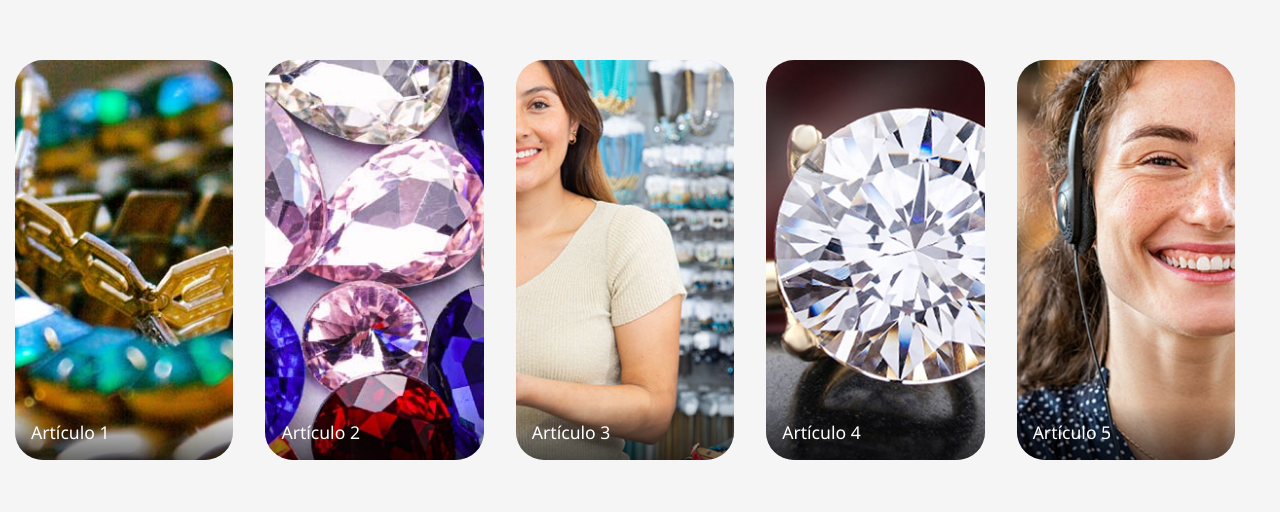
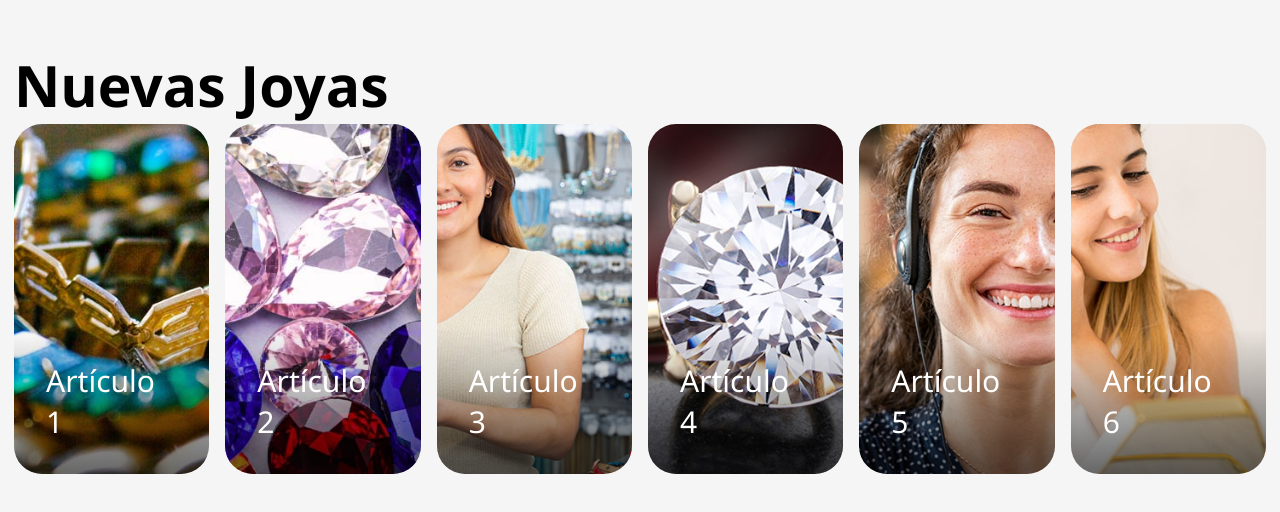
Before and after one commit to MatYanez/pruebas, a plain HTML site: page index.html in a window 1280 px wide. Shown: the part 140-652 px from the top of the page. Drawn offline with Linux system fonts and the light colour scheme; files whose address does not match are found by name.

Commit message:
Update index.html

```diff
--- a/index.html
+++ b/index.html
@@ -3,12 +3,16 @@
 <head>
   <meta charset="UTF-8" />
   <meta name="viewport" content="width=device-width, initial-scale=1.0" />
-  <title>Hero Carousel MD3 Corregido</title>
+  <link rel="stylesheet" href="https://cdnjs.cloudflare.com/ajax/libs/font-awesome/4.7.0/css/font-awesome.min.css">
+
+  <title>Hero Carousel MD3 Ajustado</title>
   <style>
     * { box-sizing: border-box; margin: 0; padding: 0; }
 
     :root {
       --radius: 28px;
+      --gap: 16px;
+      --t-card:30px; /*titulo de cards*/
     }
 
     body {
@@ -24,9 +28,8 @@
       position: relative;
       overflow: hidden;
       width: 100%;
-      height: 400px;
+      height: 350px;
       margin: 0 auto;
-      padding: 0px 14px 0px 0px;
     }
 
     .carrusel {
@@ -36,25 +39,25 @@
 
     .carousel-track {
       display: flex;
+      gap: var(--gap);
       transition: transform 600ms cubic-bezier(0.22, 1, 0.36, 1);
       height: 100%;
       scroll-snap-type: x mandatory;
       scroll-behavior: smooth;
-      padding: 0rem 1px;
     }
 
     .card {
       position: relative;
       flex: 0 0 80%;
-      margin-right: 1rem;
       border-radius: var(--radius);
       overflow: hidden;
       background: #ddd;
       transition: flex 0.5s ease-in-out;
+      cursor: pointer;
     }
 
     .card.next {
-      flex: 0 0 20%;
+      flex: 0 0 15%;
     }
 
     .card img {
@@ -62,57 +65,136 @@
       height: 100%;
       object-fit: cover;
       object-position: center;
-      pointer-events: none; /* Muy importante: permite que el swipe pase a la tarjeta */
+      pointer-events: none;
     }
 
-    .card .overlay {
+    .overlay {
       position: absolute;
       bottom: 0;
       width: 100%;
       background: linear-gradient(to top, rgba(0,0,0,0.6), transparent);
       color: white;
-      padding: 1rem;
-      font-size: 1.1rem;
-      pointer-events: none; /* Igual, el swipe debe pasar a la tarjeta */
+      padding: 2rem;
+      font-size: var(--t-card);
+      pointer-events: none;
+      transition: opacity 0.3s ease;
+      opacity: 1;
+
     }
 
-    @media (min-width: 768px) {
+    .icon-arrow {
+  opacity: 0;
+
+}
+
+
+
+
+
+
+
+
+
+
+
+    @media (max-width: 967px) {
+  .card.next .overlay,
+  .card:not(.active) .overlay {
+    opacity: 0;
+  }
+}
+
+@media (max-width: 967px) {
+  .card.next {
+      flex: 0 0 17%;
+    }
+    }
+
+
+    @media (min-width: 968px) {
   .carousel {
     padding-left: 0;
   }
   .carousel-track {
-        gap: 1rem;
+    gap: var(--gap);
   }
   .card, .card.next {
     flex: 1 1 0%;
   }
+  .overlay {
+    opacity: 1 !important;
   }
+  .card img {
+    transition: transform 0.8s ease;
+
+  }
+  .card:hover img {
+    transform: scale(1.2);
+  }
+  .icon-arrow {
+  opacity: 0;
+  transform: translateX(-5px);
+  display: inline-block;
+  transition: opacity 0.3s ease, transform 0.3s ease;
+}
+
+.card:hover .icon-arrow {
+  opacity: 1;
+  transform: translateX(0);
+}
+.text{
+  display: flex;
+  justify-content: space-between;
+  align-items: center;
+}
+}
+
+
+
+
   </style>
 </head>
 <body>
 
 <section class="carrusel">
+  <h1 style="font-size: 57px;">Nuevas Joyas</h1>
   <div class="carousel" id="carousel">
     <div class="carousel-track" id="track">
       <div class="card active">
-        <img src="img/blog-139.jpg" alt="">
-        <div class="overlay">Artículo 1</div>
+        <img src="/HOME/img/blog-139.jpg" alt="">
+        <div class="overlay">
+          <div class="text">Artículo 1 <i class="fa fa-angle-right icon-arrow"></i></div>
+        </div>
       </div>
       <div class="card next">
-        <img src="img/blog-140.jpg" alt="">
-        <div class="overlay">Artículo 2</div>
+        <img src="/HOME/img/blog-140.jpg" alt="">
+        <div class="overlay">
+          <div class="text">Artículo 2 <i class="fa fa-angle-right icon-arrow"></i></div>
+        </div>
       </div>
       <div class="card">
-        <img src="img/blog-141.jpg" alt="">
-        <div class="overlay">Artículo 3</div>
+        <img src="/HOME/img/blog-141.jpg" alt="">
+        <div class="overlay">
+          <div class="text">Artículo 3 <i class="fa fa-angle-right icon-arrow"></i></div>
+        </div>
       </div>
       <div class="card">
-        <img src="img/blog-142.jpg" alt="">
-        <div class="overlay">Artículo 4</div>
+        <img src="/HOME/img/blog-142.jpg" alt="">
+        <div class="overlay">
+          <div class="text">Artículo 4 <i class="fa fa-angle-right icon-arrow"></i></div>
+        </div>
       </div>
       <div class="card">
-        <img src="img/blog-143.jpg" alt="">
-        <div class="overlay">Artículo 5</div>
+        <img src="/HOME/img/blog-143.jpg" alt="">
+        <div class="overlay">
+   <div class="text">Artículo 5 <i class="fa fa-angle-right icon-arrow"></i></div>
+        </div>
+      </div>
+      <div class="card">
+        <img src="/HOME/img/blog-144.jpg" alt="">
+        <div class="overlay">
+          <div class="text">Artículo 6 <i class="fa fa-angle-right icon-arrow"></i></div>
+        </div>
       </div>
     </div>
   </div>
@@ -135,7 +217,8 @@
       cards[current + 1]?.classList.add('next');
     }
 
-    const cardWidth = track.offsetWidth * 0.8 + 16;
+    const gap = parseInt(getComputedStyle(track).gap) || 16;
+    const cardWidth = track.offsetWidth * 0.8 + gap;
     const offset = current >= cards.length - 1
       ? (current - 1) * cardWidth
       : current * cardWidth;
@@ -143,10 +226,32 @@
     track.style.transform = `translateX(-${offset}px)`;
   }
 
+  function bounce(direction) {
+    const bounceDistance = 20;
+    const bounceTime = 150;
+
+    track.style.transition = `transform ${bounceTime}ms ease-out`;
+    const currentTransform = track.style.transform.match(/-?\d+/g);
+    const currentOffset = currentTransform ? parseInt(currentTransform[0]) : 0;
+
+    const bounceOffset = direction === 'left'
+      ? currentOffset - bounceDistance
+      : currentOffset + bounceDistance;
+
+    track.style.transform = `translateX(-${bounceOffset}px)`;
+
+    setTimeout(() => {
+      track.style.transition = `transform 300ms ease-out`;
+      track.style.transform = `translateX(-${currentOffset}px)`;
+    }, bounceTime);
+  }
+
   function nextCard() {
     if (current < cards.length - 1) {
       current++;
       updateCarousel();
+    } else {
+      bounce('left');
     }
   }
 
@@ -154,10 +259,11 @@
     if (current > 0) {
       current--;
       updateCarousel();
+    } else {
+      bounce('right');
     }
   }
 
-  // Swipe soporte completo
   let startX = 0;
   let startY = 0;
   let isMoving = false;
@@ -172,7 +278,7 @@
     const dx = e.touches[0].clientX - startX;
     const dy = e.touches[0].clientY - startY;
     if (Math.abs(dx) > Math.abs(dy)) {
-      e.preventDefault(); // Bloquea scroll vertical si es swipe horizontal
+      e.preventDefault();
       isMoving = true;
     }
   }, { passive: false });
```
Lines whose indentation alone changed are shown as unchanged.
